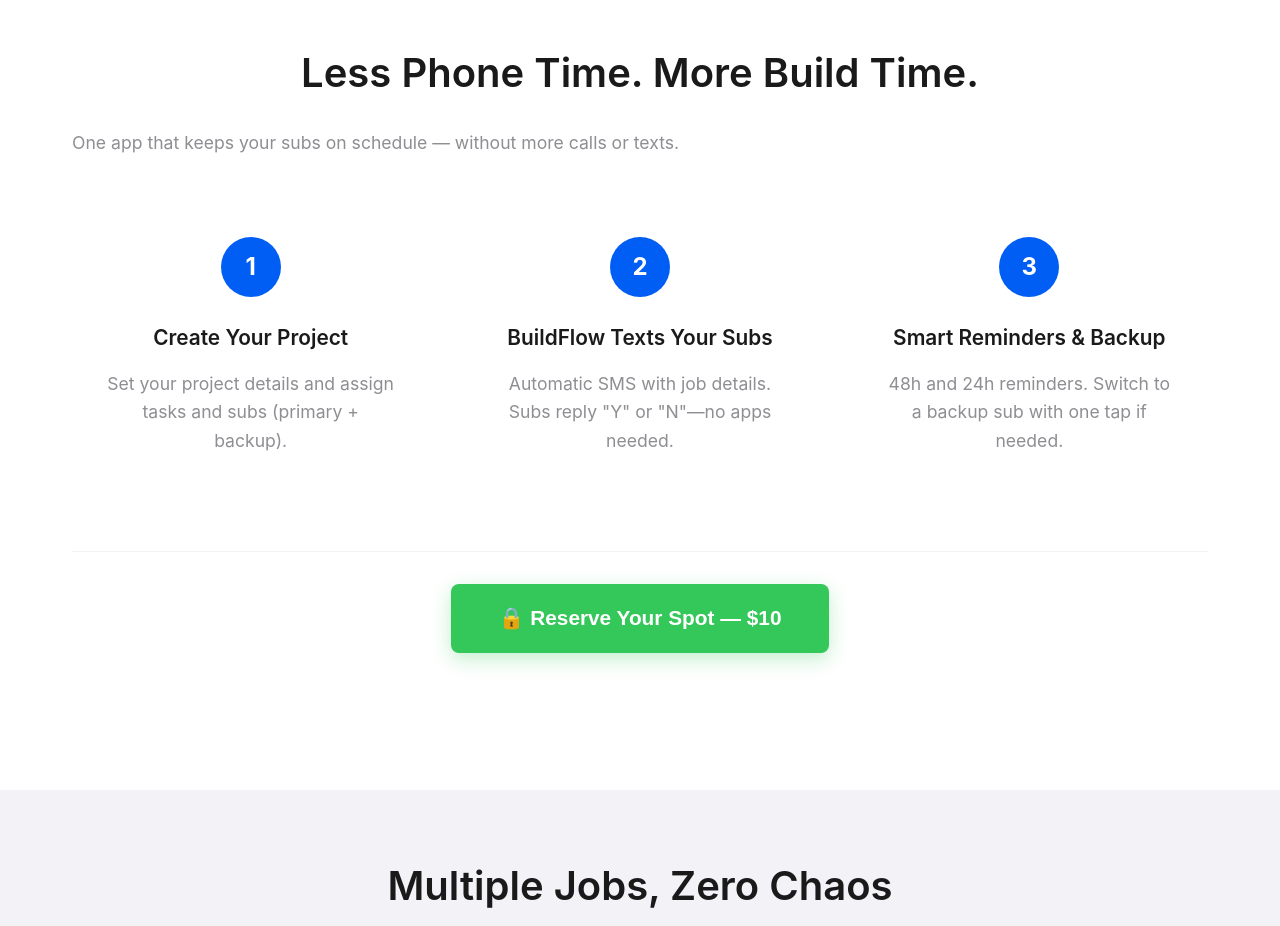
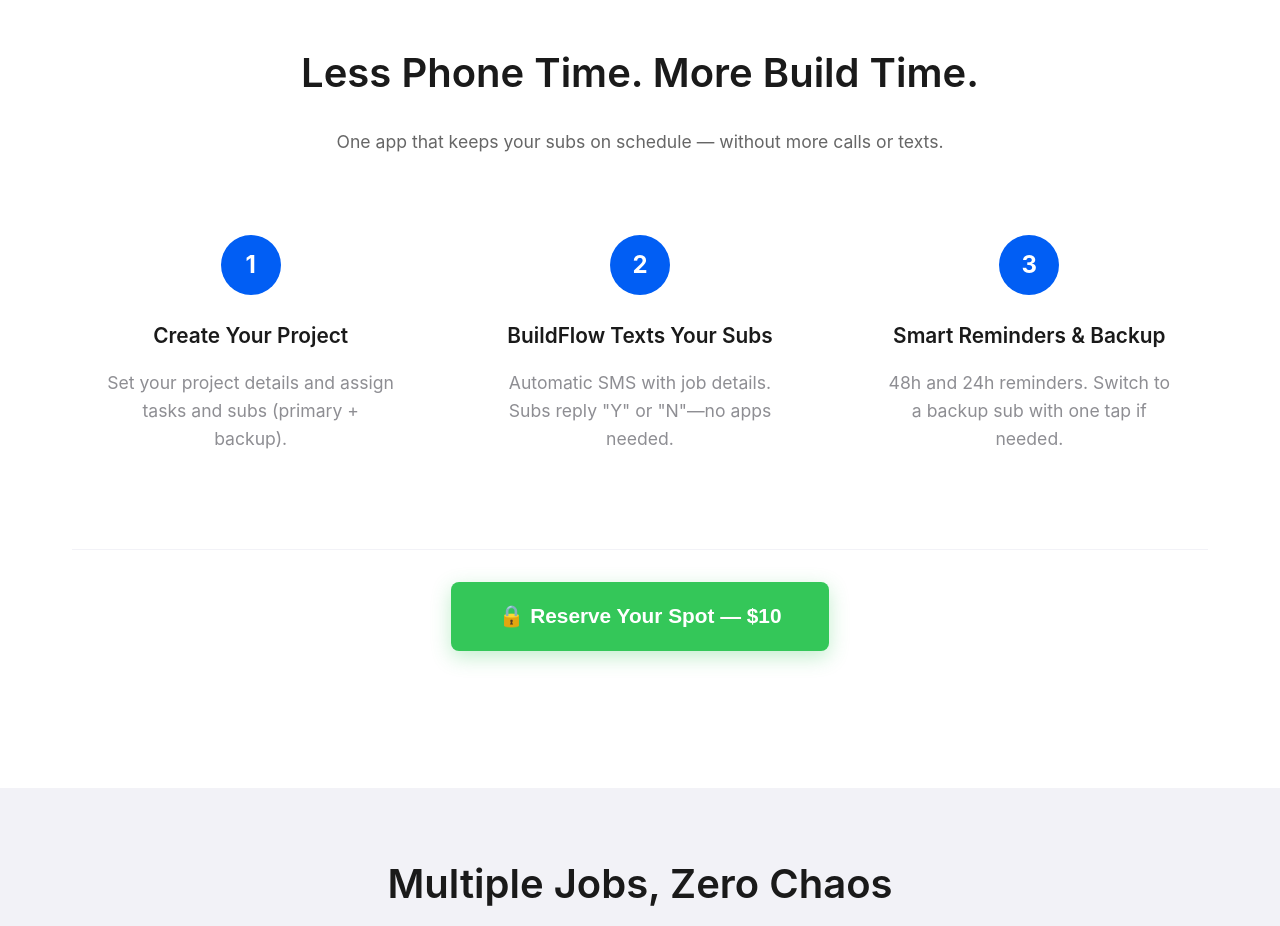
Before and after one commit to dallasmith/buildflow-landing-page, a plain HTML site: page index.html in a window 1280 px wide. Shown: the part 3140-4066 px from the top of the page. Drawn offline with Linux system fonts and the light colour scheme.

Commit message:
style: add centered section-subtitle styling for how-it-works subtitle

```diff
--- a/styles.css
+++ b/styles.css
@@ -165,6 +165,14 @@
   margin-top: 1rem;
   font-weight: 600;
   text-shadow: none;
+}
+
+.section-subtitle {
+  text-align: center;
+  font-size: 1.1rem;
+  color: #666;
+  margin-bottom: 2rem;
+  line-height: 1.5;
 }
 
 .hero-screenshot {
```
